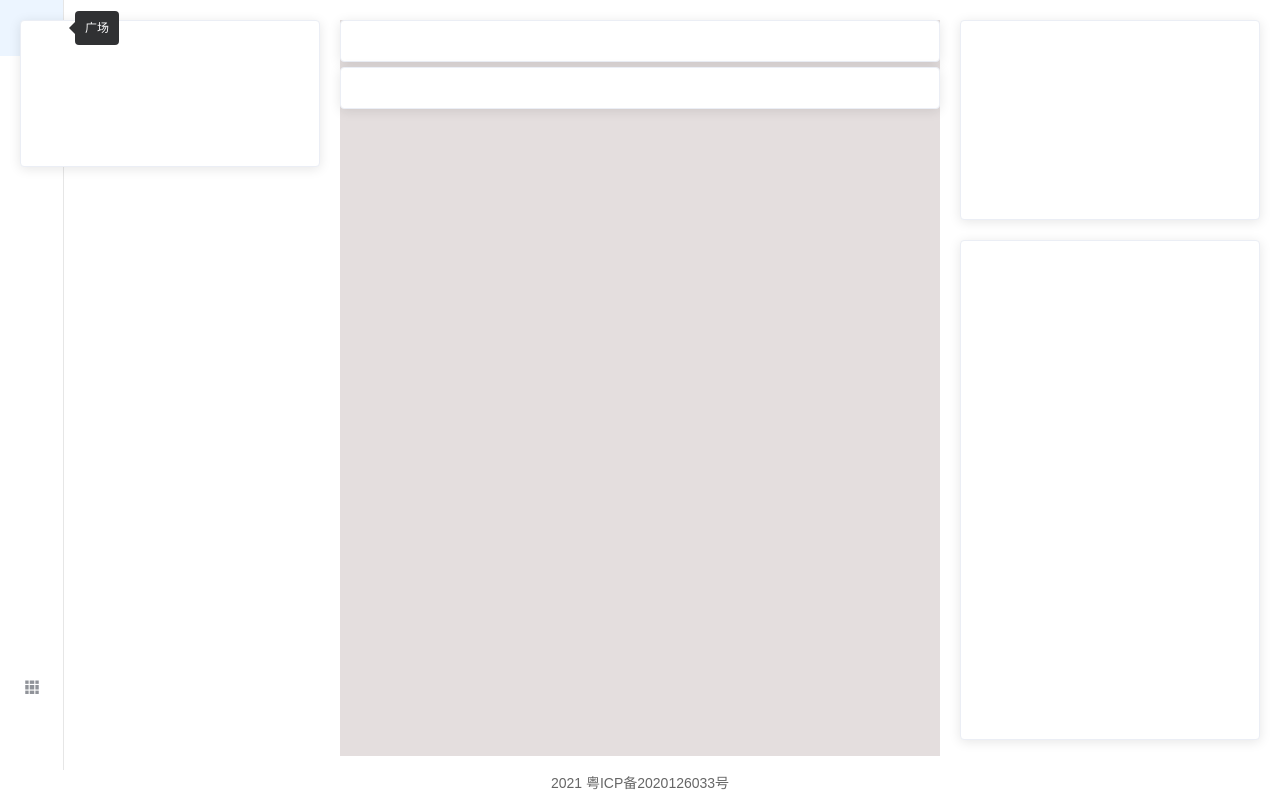
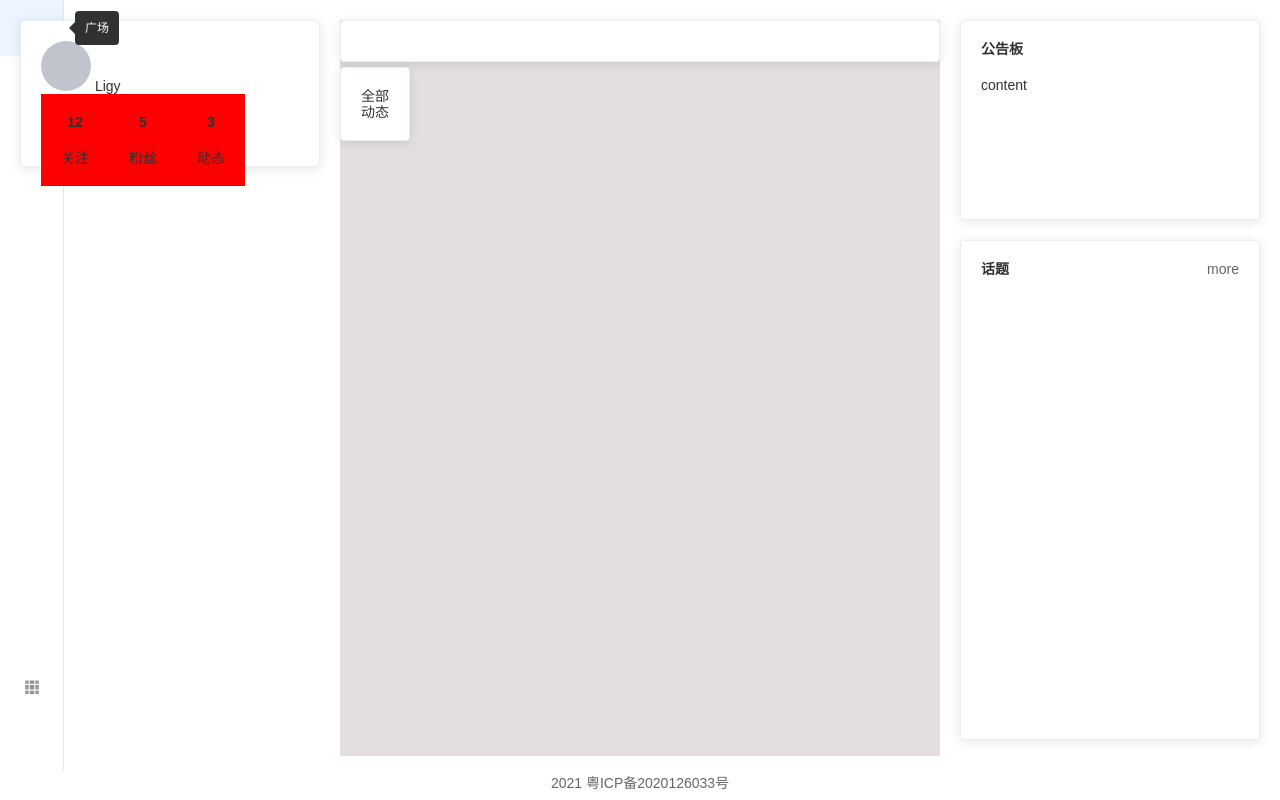
Before and after one commit to Kurris/MyVueBlog, a Vue app: page /BlogHome/Square in a window 1280 px wide. Built offline with nearby package versions, Linux system fonts and the light colour scheme; what mavon-editor would draw is missing.

Commit message:
模仿B站动态布局

```diff
--- a/src/components/content/square/square.vue
+++ b/src/components/content/square/square.vue
@@ -3,20 +3,43 @@
 
     <div class="square-main">
       <el-card class="square-profile">
-
+        <el-avatar src="" :size="50" />
+        Ligy
+        <div class="square-profile-detail">
+          <div>
+            <p><b>12</b></p>
+            关注
+          </div>
+          <div>
+            <p><b>5</b></p>
+            粉丝
+          </div>
+          <div>
+            <p><b>3</b></p>
+            动态
+          </div>
+        </div>
       </el-card>
+      <p>
 
       <div class="square-content">
         <el-card></el-card>
-        <el-card style="margin-top:5px;"> </el-card>
+        <el-card style="margin-top:5px;display: flex;position: absolute;">
+          <div>全部</div>
+          <div>动态</div>
+        </el-card>
       </div>
 
       <div style="margin-left: 20px; width: 300px;">
         <el-card class="square-borad">
-
+          <b>公告板</b>
+          <div style="margin-top:20px">
+            content
+          </div>
         </el-card>
         <el-card class="square-hot">
-
+          <b>话题</b>
+          <a href="#"><span style="float:right">more</span></a>
         </el-card>
       </div>
     </div>
@@ -51,6 +74,7 @@ export default {
   margin-right: 20px;
   height: 20%;
   width: 300px;
+  text-align: left;
 }
 
 .square-content {
@@ -64,4 +88,19 @@ export default {
   margin-top: 20px;
   height: 500px;
 }
+
+.square-profile-detail {
+  display: flex;
+  position: absolute;
+  background-color: red;
+  text-align: center;
+}
+
+.square-profile-detail div {
+  margin: 20px;
+}
+
+.square-profile-detail div p {
+  margin-bottom: 20px;
+}
 </style>
```
